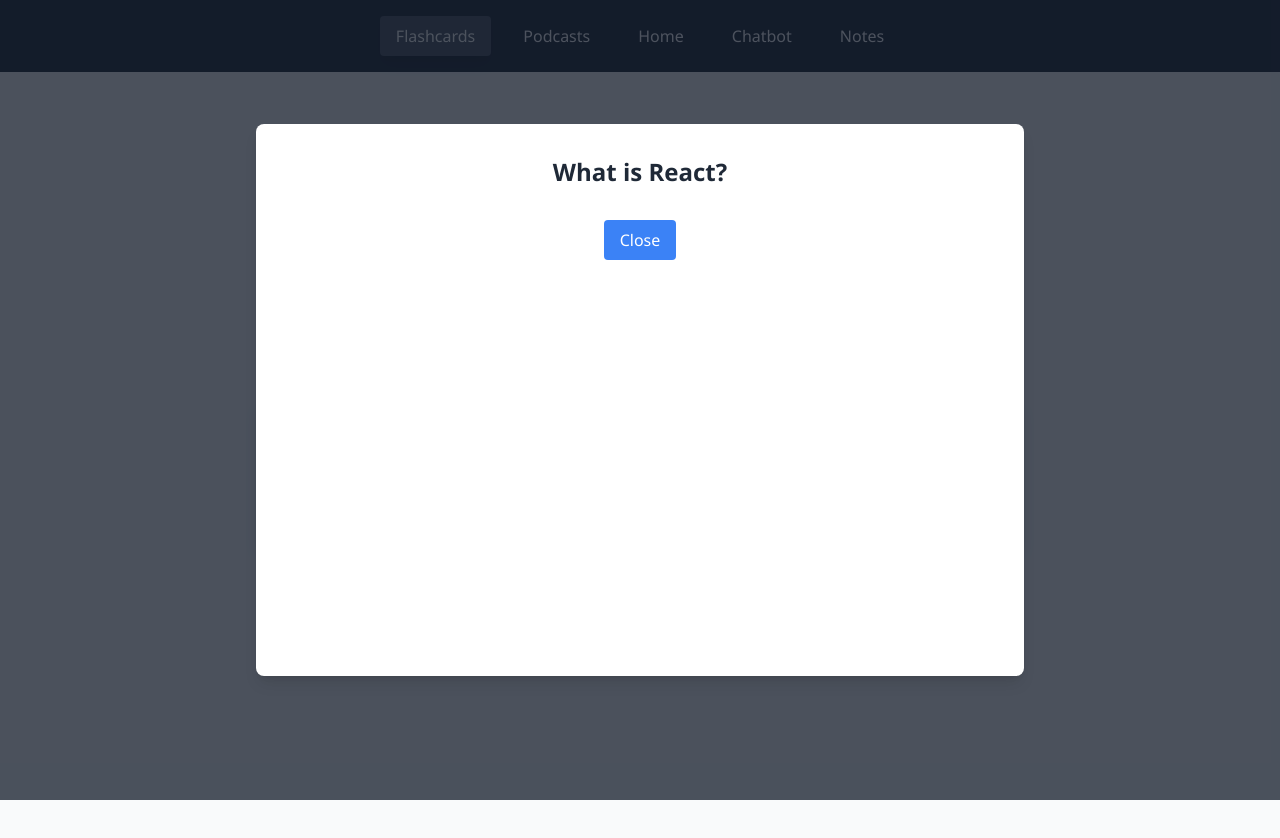
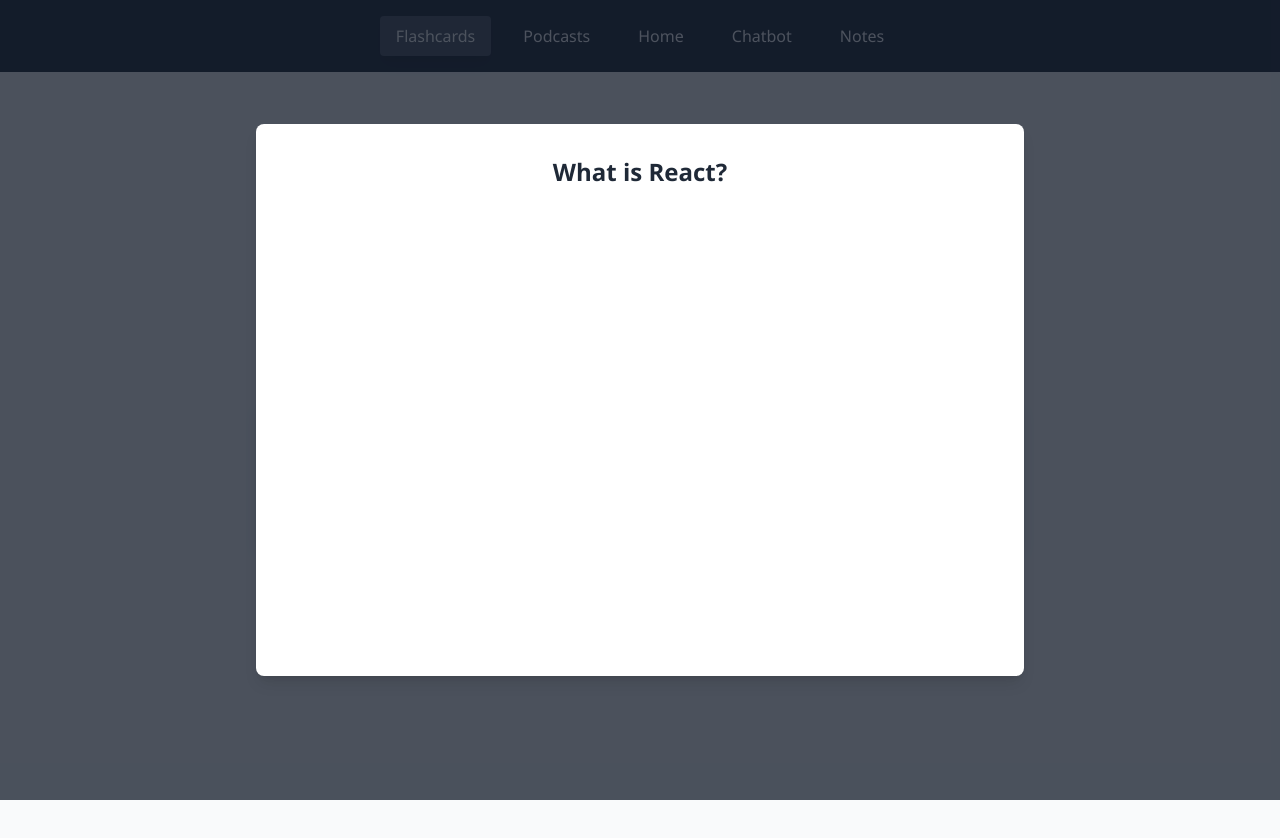
Before and after one commit to LEDMOV/Delphi-WEB, a React (Create React App) app: page /flashcards in a window 1280 px wide. Both pictures are taken after a click on the element 640 px from the left and 446 px from the top of the page. Shown: the top 838 px of the page. Built offline with nearby package versions, Linux system fonts and the light colour scheme.

Commit message:
Fixed flashcard flipping

```diff
--- a/src/components/pages/Flashcards.js
+++ b/src/components/pages/Flashcards.js
@@ -1,6 +1,6 @@
 // src/components/pages/Flashcards.js
 import React, { useState } from 'react';
-import './Flashcards.css'; // Ensure this import is correct
+import './Flashcards.css';
 
 const Flashcards = () => {
   const [flashcards, setFlashcards] = useState([
@@ -15,8 +15,14 @@ const Flashcards = () => {
     setFlipped(false);
   };
 
-  const toggleFlip = () => {
+  const toggleFlip = (e) => {
+    e.stopPropagation(); // Prevents closing the fullscreen when clicking on the card
     setFlipped(!flipped);
+  };
+
+  const handleOverlayClick = () => {
+    setFullscreenCard(null);
+    setFlipped(false);
   };
 
   return (
@@ -37,7 +43,7 @@ const Flashcards = () => {
       {fullscreenCard && (
         <div
           className="fixed inset-0 bg-gray-900 bg-opacity-75 flex items-center justify-center z-50 p-8"
-          onClick={() => toggleFullscreen(null)}
+          onClick={handleOverlayClick}
         >
           <div
             className={`relative bg-white shadow-lg rounded-lg max-w-3xl w-full h-3/4 transform transition duration-300 ${
@@ -48,21 +54,9 @@ const Flashcards = () => {
             <div className="flip-card-inner">
               <div className="flip-card-front p-8">
                 <h2 className="text-2xl font-bold mb-4 text-gray-800">{fullscreenCard.question}</h2>
-                <button
-                  className="mt-4 py-2 px-4 bg-blue-500 text-white rounded hover:bg-blue-600 transition duration-300"
-                  onClick={() => toggleFullscreen(null)}
-                >
-                  Close
-                </button>
               </div>
               <div className="flip-card-back p-8">
                 <h2 className="text-2xl font-bold mb-4 text-gray-800">{fullscreenCard.answer}</h2>
-                <button
-                  className="mt-4 py-2 px-4 bg-blue-500 text-white rounded hover:bg-blue-600 transition duration-300"
-                  onClick={() => toggleFullscreen(null)}
-                >
-                  Close
-                </button>
               </div>
             </div>
           </div>
```
